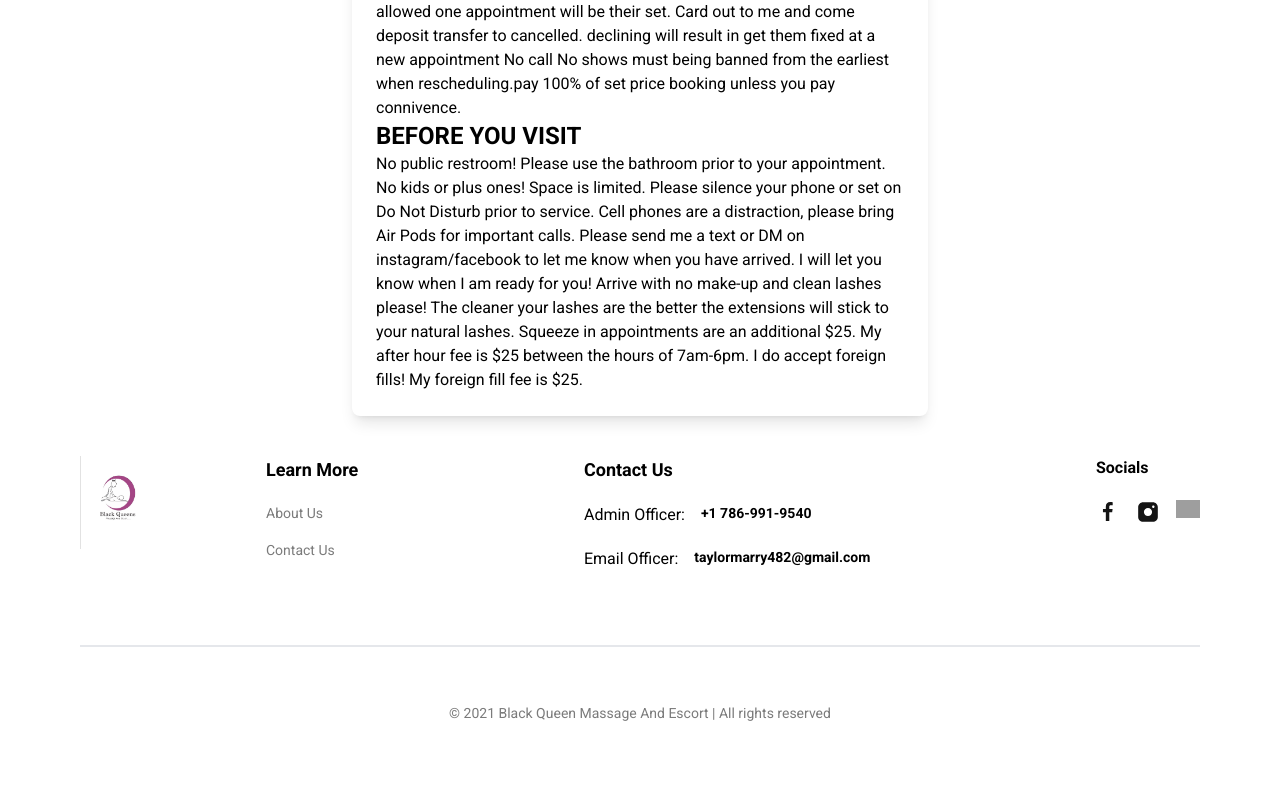
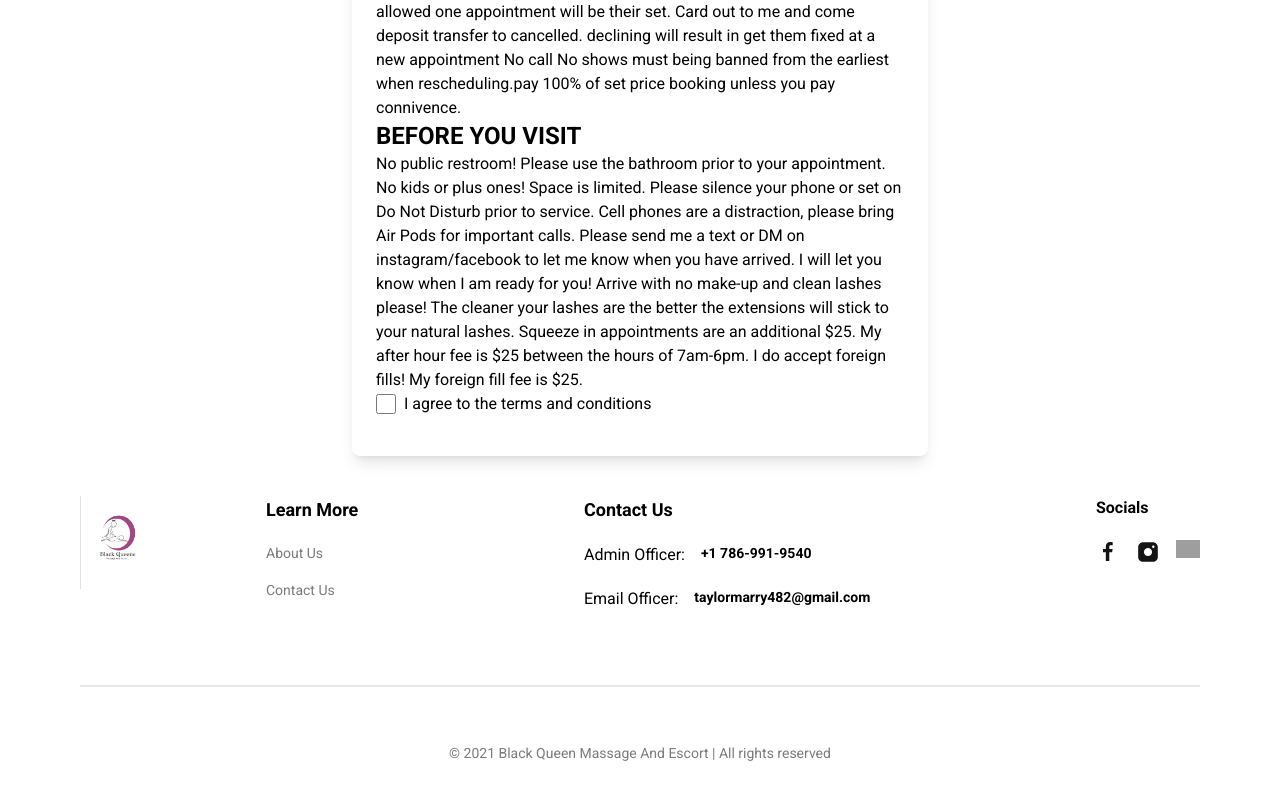
Before and after one commit to abbakar-cyber/blackqueenmassage, a Next.js app: page / in a window 1280 px wide. Shown: the part 8010-8810 px from the top of the page. Built offline with nearby package versions, Linux system fonts and the light colour scheme; grey boxes are pictures that could not be loaded.

Commit message:
i agree checkbox

```diff
--- a/components/Terms.tsx
+++ b/components/Terms.tsx
@@ -29,6 +29,17 @@ const Terms = () => {
                 My after hour fee is $25 between the hours of 7am-6pm.
                 I do accept foreign fills! My foreign fill fee is $25.
         </p>
+            <div className="flex items-center mb-4">
+                <input
+                id="agree"
+                type="checkbox"
+                className="form-checkbox h-5 w-5 text-purple-600"
+
+                    />
+                <label htmlFor="agree" className="ml-2 ">
+                I agree to the terms and conditions
+                </label>
+                </div>
       </div>
     );
   };
```
